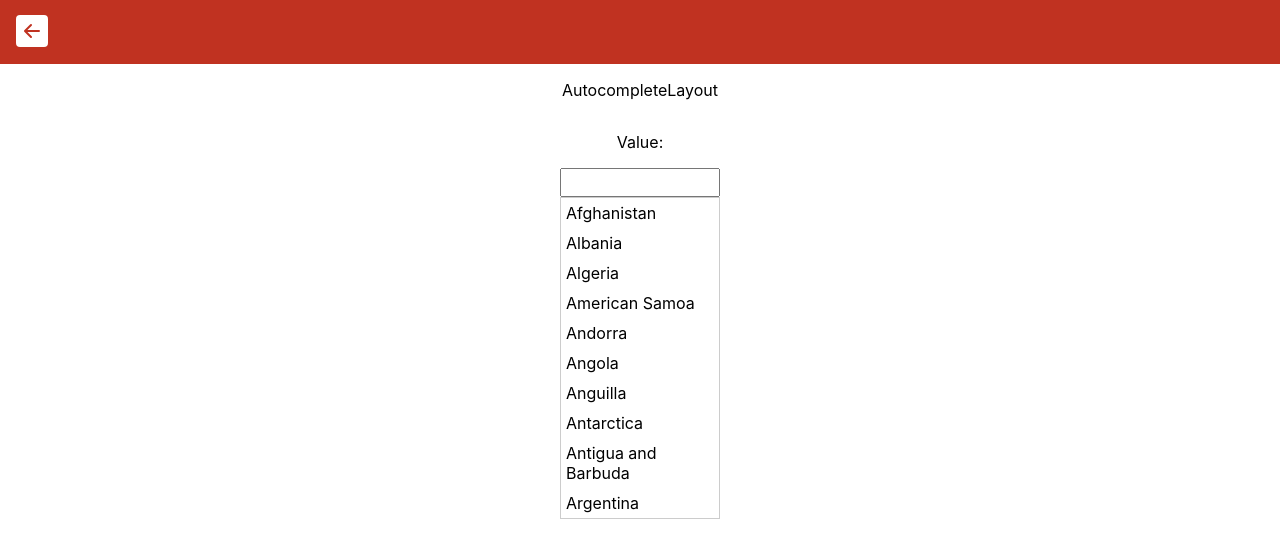
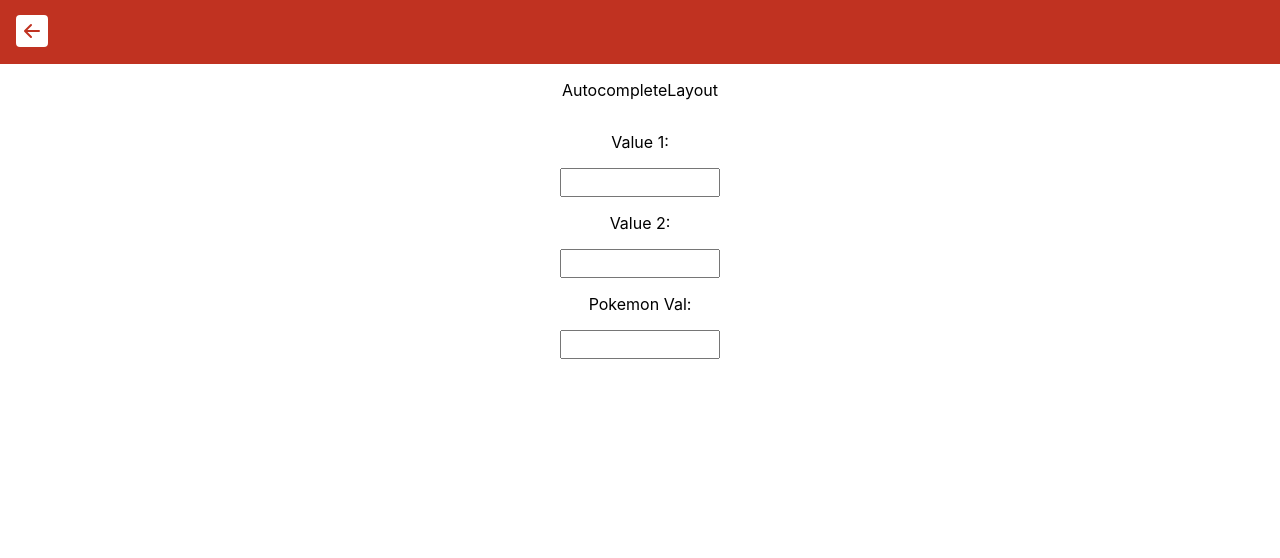
Before and after one commit to yonatanmk/react-components, a React (Create React App) app: page /autocomplete in a window 1280 px wide. Shown: the top 558 px of the page. Built offline with nearby package versions, Linux system fonts and the light colour scheme.

Commit message:
pokeapi and async requests

```diff
--- a/package.json
+++ b/package.json
@@ -11,6 +11,7 @@
     "@types/node": "^16.18.22",
     "@types/react": "^18.0.31",
     "@types/react-dom": "^18.0.11",
+    "axios": "^1.3.5",
     "classnames": "^2.3.2",
     "lodash": "^4.17.21",
     "react": "^18.2.0",
--- a/src/components/Autocomplete/Autocomplete.scss
+++ b/src/components/Autocomplete/Autocomplete.scss
@@ -5,6 +5,21 @@
     width: 10rem;
     box-sizing: border-box;
     padding: 5px;
+  }
+
+  &__Loading {
+    position: absolute;
+    top: 100%;
+    left: 0;
+    right: 0;
+    z-index: 1;
+    list-style: none;
+    padding: 5px;
+    margin: 0;
+    background-color: #fff;
+    border: 1px solid #ccc;
+    width: 10rem;
+    box-sizing: border-box;
   }
 
   &__Suggestions {
--- a/src/components/Autocomplete/Autocomplete.tsx
+++ b/src/components/Autocomplete/Autocomplete.tsx
@@ -1,31 +1,46 @@
 import "./Autocomplete.scss";
-import React, { useState, useEffect, KeyboardEvent } from 'react';
+import React, { useState, useEffect, useCallback, useRef, KeyboardEvent } from 'react';
+import { debounce } from 'lodash';
 
 export type IAutocompleteProps = {
   value: string;
   onChange: (val: string) => void;
-  fetchSuggestions: (val: string) => Promise<string[]>;
+  fetchSuggestions: (val: string) => string[] | Promise<string[]>;
 };
 
 const Autocomplete: React.FC<IAutocompleteProps> = ({ value: inputValue, onChange, fetchSuggestions }) => {
   const [suggestions, setSuggestions] = useState<string[]>([]);
   const [selectedSuggestionIndex, setSelectedSuggestionIndex] = useState<number>(-1);
+  const [loading, setLoading] = useState<boolean>(false);
+  const valueRef = useRef(inputValue);
+
+  const debouncedFetchSuggestions = useCallback(debounce(async (value: string) => {
+    if (valueRef.current) {
+      setLoading(true);
+      const suggestions = await fetchSuggestions(value);
+      setSuggestions(suggestions);
+      setLoading(false);
+    }
+  }, 500), [fetchSuggestions]);
 
   useEffect(() => {
-    const getSuggestions = async () => {
-      const suggestions = await fetchSuggestions(inputValue);
-      setSuggestions(suggestions);
-    };
-
-    getSuggestions();
-  }, [inputValue, fetchSuggestions]);
+    if (valueRef.current) {
+      console.log('INPUT VALUE: ' + inputValue)
+      debouncedFetchSuggestions(inputValue);
+    } else {
+      setSuggestions([]);
+      setLoading(false);
+    }
+  }, [inputValue, debouncedFetchSuggestions]);
 
   const handleInputChange = async (event: React.ChangeEvent<HTMLInputElement>) => {
     const value = event.target.value;
+    valueRef.current = value;
     onChange(value);
   };
 
   const handleSuggestionClick = (suggestion: string) => {
+    valueRef.current = suggestion;
     onChange(suggestion);
     setSuggestions([]);
     setSelectedSuggestionIndex(-1);
@@ -37,6 +52,7 @@ const Autocomplete: React.FC<IAutocompleteProps> = ({ value: inputValue, onChang
     } else if (event.key === 'ArrowDown' && selectedSuggestionIndex < suggestions.length - 1) {
       setSelectedSuggestionIndex(selectedSuggestionIndex + 1);
     } else if (event.key === 'Enter' && selectedSuggestionIndex !== -1) {
+      valueRef.current = suggestions[selectedSuggestionIndex]
       onChange(suggestions[selectedSuggestionIndex]);
       setSuggestions([]);
       setSelectedSuggestionIndex(-1);
@@ -51,7 +67,8 @@ const Autocomplete: React.FC<IAutocompleteProps> = ({ value: inputValue, onChang
         onChange={handleInputChange}
         onKeyDown={handleKeyDown}
       />
-      {suggestions.length > 0 && (
+      {loading && <div className="Autocomplete__Loading">Loading...</div>}
+      {!loading && suggestions.length > 0 && inputValue.length > 0 && (
         <ul className="Autocomplete__Suggestions">
           {suggestions.map((suggestion, index) => (
             <li
--- a/src/components/Autocomplete/utils/index.ts
+++ b/src/components/Autocomplete/utils/index.ts
@@ -1,6 +1,24 @@
+import axios from 'axios';
 import countryList from './countries';
 export { countryList }
 
-export const fetchSuggestions = async (val: string) => {
+interface IPokemon {
+  name: string;
+  url: string;
+}
+
+export const fetchCountrySuggestions = (val: string) => {
   return countryList.filter(country => country.toLowerCase().includes(val.toLowerCase())).slice(0, 10)
 }
+
+export const fetchPokemonSuggestions = async (query: string) => {
+  try {
+    // const response = await axios.get(`https://pokeapi.co/api/v2/pokemon/?limit=1000&offset=0&name=${query}`);
+    const response = await axios.get(`https://pokeapi.co/api/v2/pokemon/?limit=1000&offset=0`);
+    const pokemonList = response?.data?.results as IPokemon[];
+    return pokemonList?.filter((pokemon: any) => pokemon.name.includes(query)).map(pokemon => pokemon.name);
+  } catch (error) {
+    console.error(error);
+    return [];
+  }
+}
--- a/src/layouts/AutocompleteLayout/AutocompleteLayout.tsx
+++ b/src/layouts/AutocompleteLayout/AutocompleteLayout.tsx
@@ -1,19 +1,36 @@
 import "./AutocompleteLayout.scss";
-import { useState } from 'react';
+import { useState, useEffect } from 'react';
 import Autocomplete from '../../components/Autocomplete';
 
-import { fetchSuggestions } from '../../components/Autocomplete/utils';
+import { fetchCountrySuggestions, fetchPokemonSuggestions } from '../../components/Autocomplete/utils';
+
+
+const fetchSuggestionsAsync = (val: string): Promise<string[]> => new Promise((resolve) => {
+  setTimeout(() => resolve(fetchCountrySuggestions(val)), 1000)
+})
 
 function AutocompleteLayout() {
   const [val, setVal] = useState('');
+  const [val2, setVal2] = useState('');
+  const [pokemon, setPokemon] = useState('');
 
-  const handleValChange = (newVal: string) => setVal(newVal)
+  // useEffect(() => {
+  //   const fetchData = async () => {
+  //     const results = await fetchPokemonSuggestions('pik');
+  //     console.log(results)
+  //   };
+  //   fetchData();
+  // }, []);
 
   return (
     <div className="AutocompleteLayout">
       <p>AutocompleteLayout</p>
-      <p>Value: {val}</p>
-      <Autocomplete value={val} onChange={handleValChange} fetchSuggestions={fetchSuggestions}/>
+      <p>Value 1: {val}</p>
+      <Autocomplete value={val} onChange={(newVal: string) => setVal(newVal)} fetchSuggestions={fetchCountrySuggestions}/>
+      <p>Value 2: {val}</p>
+      <Autocomplete value={val2} onChange={(newVal: string) => setVal2(newVal)} fetchSuggestions={fetchSuggestionsAsync}/>
+      <p>Pokemon Val: {pokemon}</p>
+      <Autocomplete value={pokemon} onChange={(newVal: string) => setPokemon(newVal)} fetchSuggestions={fetchPokemonSuggestions}/>
     </div>
   )
 }
```
Also changed, not shown: 1 other file (tests, documents, lock files or other folders).
